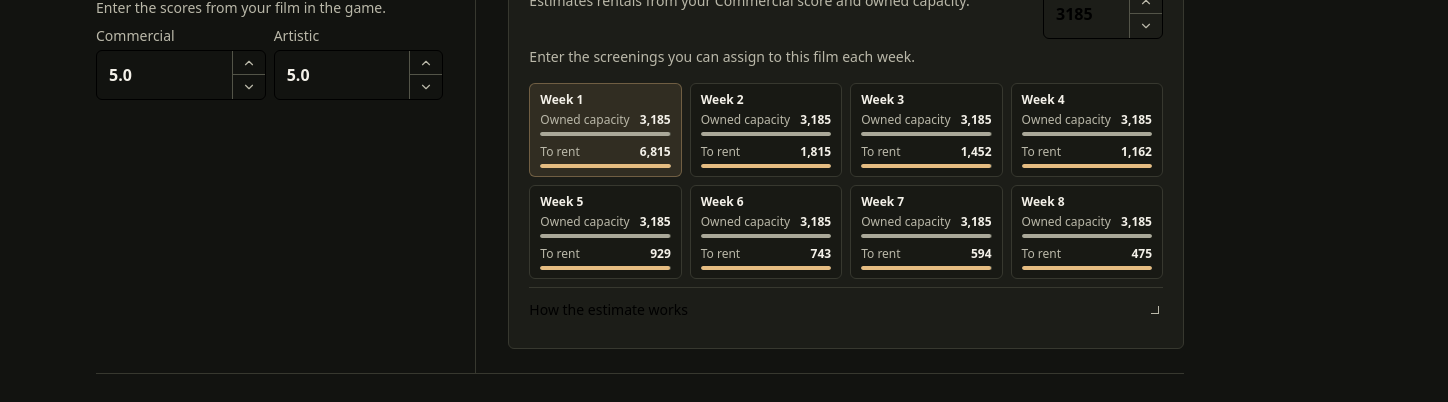
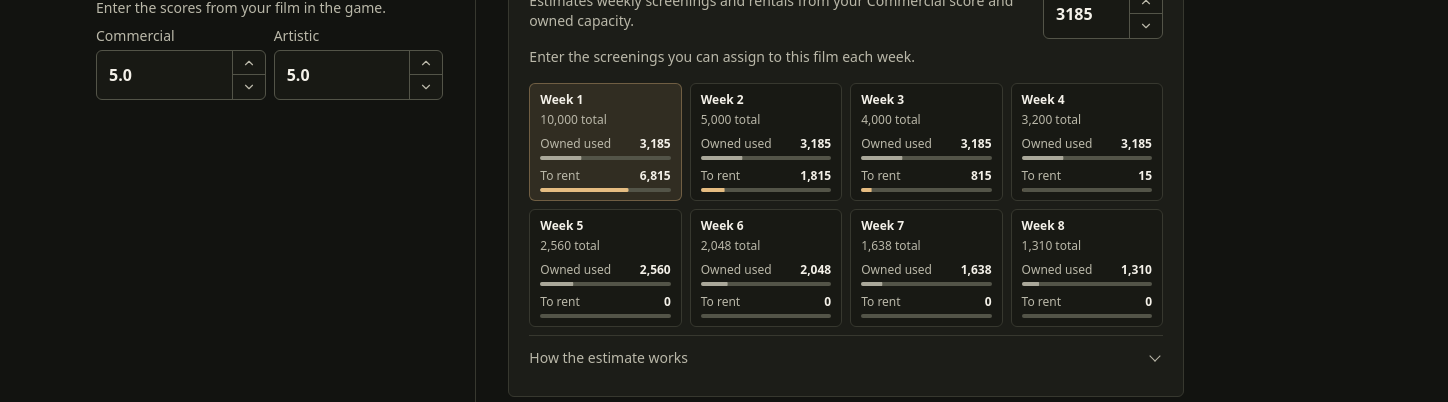
Before and after one commit to SantanuDatta/HA-Campaign-Desk, a plain HTML site: page index.html in a window 1280 px wide. Shown: the part 569-971 px from the top of the page, 1448 px wide, since content can reach past the window. Drawn offline with nearby package versions, Linux system fonts and the light colour scheme.

Commit message:
ref: logic

```diff
--- a/app.js
+++ b/app.js
@@ -729,7 +729,10 @@ function mountDistributionCards() {
     const card = element('div', 'min-w-0 rounded-md border border-line bg-field px-2.5 py-2 first:border-brand/35 first:bg-brand/10')
     const week = element('dt', 'text-xs font-semibold', 'Week ' + weekNumber)
     const content = element('dd', 'mt-1 grid gap-2')
-    const meters = [['Owned capacity', 'bg-muted/85'], ['To rent', 'bg-brand']].map(([label, tone]) => {
+    const total = element('span', 'min-w-0 wrap-anywhere text-xs text-muted tabular-nums')
+    total.dataset.screeningTotal = ''
+    content.append(total)
+    const meters = [['Owned used', 'bg-muted/85'], ['To rent', 'bg-brand']].map(([label, tone]) => {
       const meter = element('div', 'grid gap-1')
       const row = element('div', 'flex flex-wrap items-baseline justify-between gap-x-1 text-xs')
       const amount = element('span', 'min-w-0 wrap-anywhere font-semibold tabular-nums')
@@ -746,31 +749,32 @@ function mountDistributionCards() {
     })
     card.append(week, content)
     grid.append(card)
-    return meters
+    return { total, meters }
   })
 }
 
 function refreshDistribution(commercialValid) {
   const ownedValid = validNumber(owned)
   const capacity = owned.valueAsNumber
-  const rentals = commercialValid && ownedValid
-    ? estimateScreenings(commercial.valueAsNumber, capacity) : []
+  const totals = commercialValid ? estimateScreenings(commercial.valueAsNumber) : []
 
   owned.setAttribute('aria-invalid', String(!ownedValid))
   const error = byId('distribution-error')
   error.hidden = ownedValid && commercialValid
   error.textContent = !commercialValid ? 'Enter a Commercial score from 0 to 10.'
     : !ownedValid ? 'Enter your owned screenings as a whole number of 0 or more.' : ''
-  byId('weeks').hidden = rentals.length === 0
-  if (!rentals.length) return
+  byId('weeks').hidden = totals.length === 0
+  if (!totals.length) return
 
-  const peak = Math.max(1, capacity, ...rentals)
-  for (const [weekIndex, toRent] of rentals.entries()) {
-    const meters = distributionCards[weekIndex]
-    for (const [index, value] of [capacity, toRent].entries()) {
+  const peak = Math.max(1, ...totals)
+  for (const [weekIndex, target] of totals.entries()) {
+    const { total, meters } = distributionCards[weekIndex]
+    total.textContent = target.toLocaleString('en-US') + ' total'
+    const ownedUsed = Math.min(capacity, target)
+    for (const [index, value] of [ownedUsed, target - ownedUsed].entries()) {
       const { amount, bar } = meters[index]
-      amount.textContent = value.toLocaleString('en-US')
-      bar.style.setProperty('--screening-ratio', String(value / peak))
+      amount.textContent = ownedValid ? value.toLocaleString('en-US') : '–'
+      bar.style.setProperty('--screening-ratio', String(ownedValid ? value / peak : 0))
     }
   }
 }
--- a/index.html
+++ b/index.html
@@ -286,7 +286,7 @@
                 <h3 class="flex items-center gap-2 text-base font-semibold" id="distribution-title">
                   <svg class="ui-icon size-4.5 text-brand" aria-hidden="true" viewBox="0 0 24 24"><use href="#icon-ticket"></use></svg> Distribution calculator
                 </h3>
-                <p class="mt-1 text-sm text-muted">Estimates rentals from your Commercial score and owned capacity.</p>
+                <p class="mt-1 text-sm text-muted">Estimates weekly screenings and rentals from your Commercial score and owned capacity.</p>
               </div>
               <div class="ml-auto grid justify-items-end gap-1.5">
                 <label class="text-sm font-medium text-ink" for="owned">Owned screenings</label>
@@ -295,12 +295,12 @@
             </div>
             <p class="mt-2 text-sm text-muted" id="owned-help">Enter the screenings you can assign to this film each week.</p>
             <p class="mt-2 text-sm text-error" id="distribution-error" hidden></p>
-            <dl class="mt-4 grid grid-cols-2 gap-2 @min-[30rem]:grid-cols-4" id="weeks" aria-label="Weekly owned capacity and estimated rentals" hidden></dl>
+            <dl class="mt-4 grid grid-cols-2 gap-2 @min-[30rem]:grid-cols-4" id="weeks" aria-label="Weekly screening totals, owned screenings used, and estimated rentals" hidden></dl>
             <details class="group mt-2 border-t border-line">
               <summary class="disclosure-trigger text-sm font-medium text-muted">How the estimate works <span class="disclosure-chevron" aria-hidden="true"></span></summary>
               <div class="grid gap-2 pb-2 text-sm text-muted">
-                <p>Week 1 starts at 2,000 screenings per Commercial score point. Week 2 starts at 1,000 per point. The calculator subtracts your owned screenings for those two weeks, then reduces the Week 2 rental estimate by 20% each week.</p>
-                <p>Owned capacity is the number you can assign each week. Both bars use the largest capacity or rental value shown as their scale.</p>
+                <p>Week 1 is 2,000 screenings per Commercial score point. Week 2 is 1,000 per point. From Week 3 through Week 8, each week’s total is 20% lower than the previous week’s.</p>
+                <p>Owned screenings cover as much of each week’s total as possible. Rentals cover the remaining screenings. Both bars use the largest weekly total as their scale.</p>
               </div>
             </details>
           </section>
@@ -365,7 +365,7 @@
         </section>
         <section aria-labelledby="source-forecast">
           <h3 class="font-semibold text-ink" id="source-forecast">Forecast assumptions</h3>
-          <p class="mt-1">The distribution estimate uses your Commercial score and the owned screenings you enter. In-game attendance can vary with advertising, holidays, studio perks, and competition.</p>
+          <p class="mt-1">Commercial score sets the weekly totals. Your owned screenings determine how many you need to rent each week. Advertising, holidays, and competition can affect in-game attendance.</p>
         </section>
       </div>
     </details>
--- a/planner.js
+++ b/planner.js
@@ -58,14 +58,13 @@ function planCampaign(selection, commercial, artistic) {
   return { lean, audiences, agencies, holidays, duration: [6, 4, commercial >= 9 ? 4 : 0] }
 }
 
-// The release 2.18.0 distribution formula decays the Week 2 rental gap.
-function estimateScreenings(commercial, owned) {
-  const openingGap = Math.max(0, commercial * 2 * 1000 - owned)
-  let rentalGap = Math.max(0, commercial * 1000 - owned)
+function estimateScreenings(commercial) {
+  const weekTwo = Math.round(commercial * 1000)
+  const totals = [weekTwo * 2, weekTwo]
 
-  return Array.from({ length: 8 }, (_, week) => {
-    if (week > 1) rentalGap *= 0.8
-    const round = week < 4 ? Math.ceil : Math.floor
-    return round(week === 0 ? openingGap : rentalGap)
-  })
+  for (let weeksAfterWeekTwo = 1; weeksAfterWeekTwo <= 6; weeksAfterWeekTwo++) {
+    const total = weekTwo * 4 ** weeksAfterWeekTwo / 5 ** weeksAfterWeekTwo
+    totals.push(weeksAfterWeekTwo <= 2 ? Math.ceil(total) : Math.floor(total))
+  }
+  return totals
 }
```
